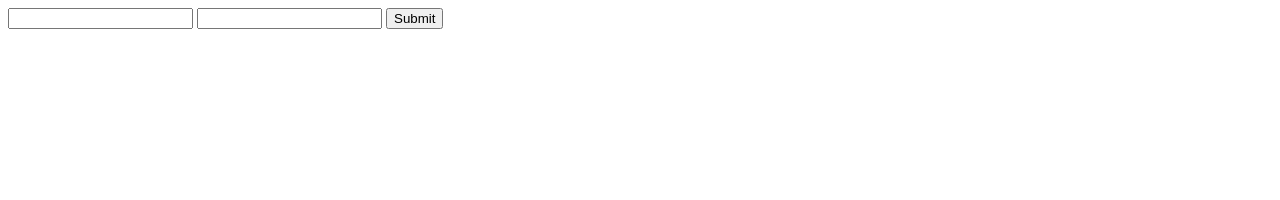
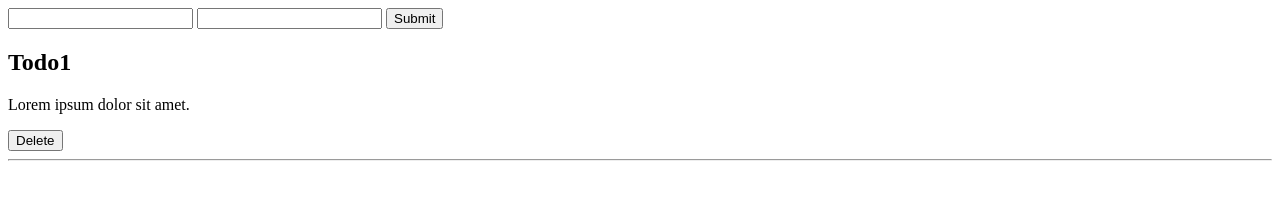
Before and after one commit to Pranto-Paul/TinyReconciler, a plain HTML site: page index.html in a window 1280 px wide. Drawn offline with Linux system fonts and the light colour scheme.

Commit message:
Add initial todo item structure to the HTML

```diff
--- a/index.html
+++ b/index.html
@@ -11,6 +11,14 @@
       <input type="text" name="description" id="description" />
       <button onclick="addTodo()">Submit</button>
     </div>
+    <div class="todos">
+      <div class="todo">
+        <h2>Todo1</h2>
+        <p>Lorem ipsum dolor sit amet.</p>
+        <button>Delete</button>
+        <hr />
+      </div>
+    </div>
     <script>
       const title = document.getElementById("title").value;
       const description = document.getElementById("description").value;
```
